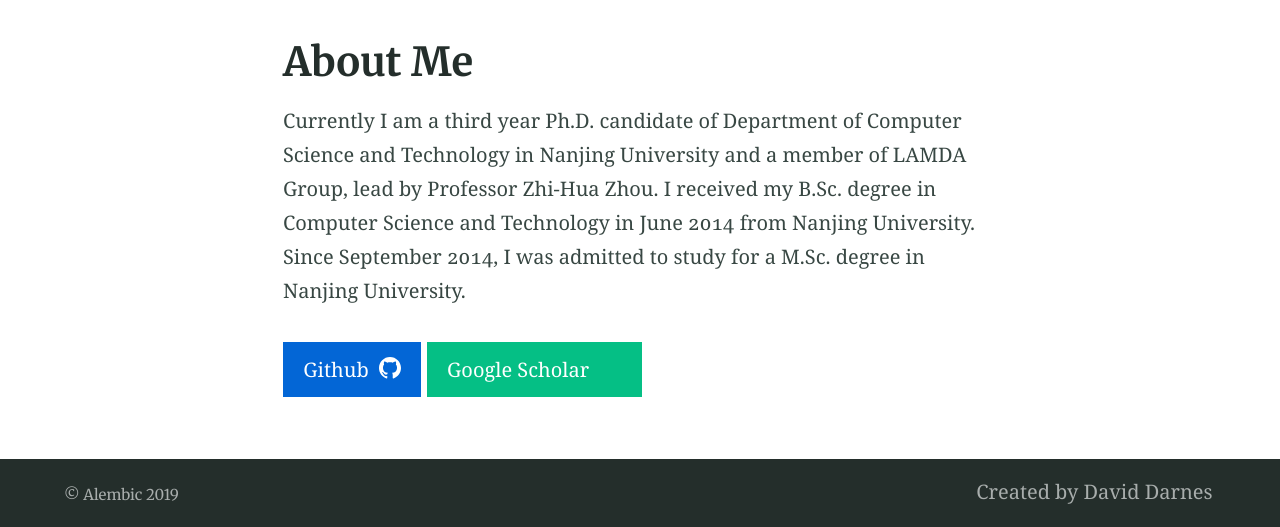
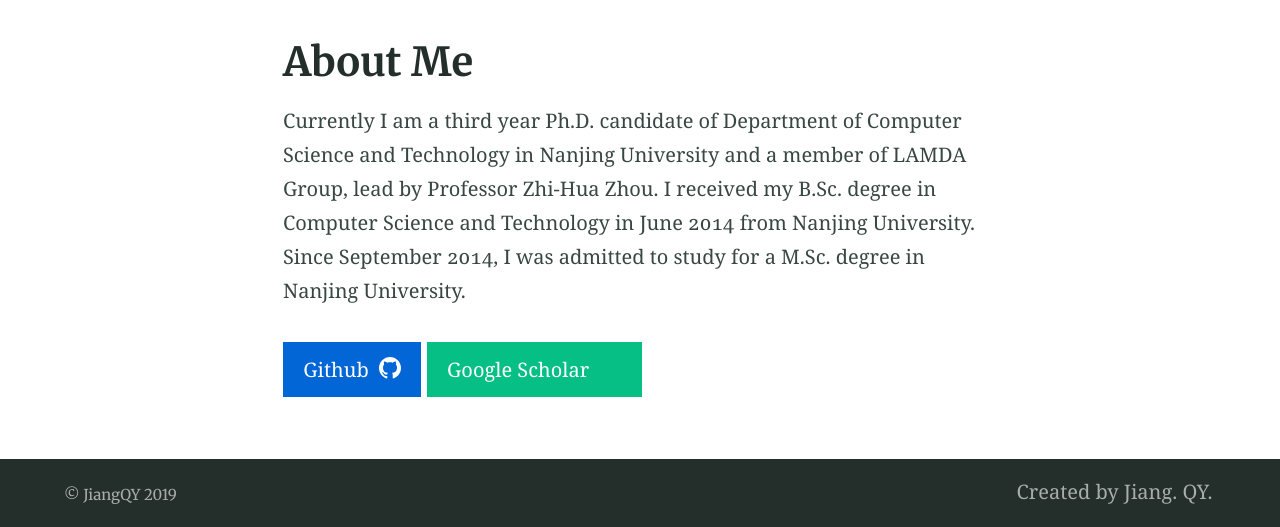
Before and after one commit to jiangqy/jiangqy.github.io, a Jekyll site: the page built from index.md, in a window 1280 px wide. Shown: the part 408-935 px from the top of the page. Built offline with Jekyll 4.4.1, drawn with Linux system fonts in a browser that asks for light colours; our own code applies the rules of GitHub Pages for plain Markdown files.

Commit message:
small modification

```diff
--- a/_config.yml
+++ b/_config.yml
@@ -82,9 +82,9 @@
 # 7. Site settings
 encoding: utf-8 # Make sure the encoding is right
 lang: en-GB # Set the site language
-title: "Alembic" # Site name or title, also used in jekyll-seo-tag
+title: "JiangQY" # Site name or title, also used in jekyll-seo-tag
 logo: "/assets/logos/logo.svg" # Site logo, also used in jekyll-seo-tag
-description: "Alembic is a starting point for Jekyll projects. Rather than starting from scratch, this boilerplate is designed to get the ball rolling immediately" # Site description and default description, also used in jekyll-seo-tag
+description: "" # Site description and default description, also used in jekyll-seo-tag
 url: "https://alembic.darn.es" # Site url, also used in jekyll-seo-tag
 baseurl: ""
 repo: "https://github.com/daviddarnes/alembic"
@@ -124,14 +124,12 @@
 #   url: https://github.com/daviddarnes/alembic
 
 navigation_footer:
-- title: Created by David Darnes
-  url: https://darn.es
+- title: Created by Jiang. QY.
+  url: https://jiangqy.github.io
 
 social_links: # Appears in sidebar. Set the urls then uncomment and comment out as desired
-  Twitter: https://twitter.com/DavidDarnes
-  LinkedIn: https://www.linkedin.com/in/daviddarnes
-  GitHub: https://github.com/daviddarnes
-  link: https://darn.es
+  GitHub: https://github.com/jiangqy
+  link: https://jiangqy.github.io
   RSS: /feed.xml
 
 sharing_links: # Appear at the bottom of single blog posts, add as desired. The value can be 'true' or the desired button colour
```
Also changed, not shown: scholar.png (deleted).
